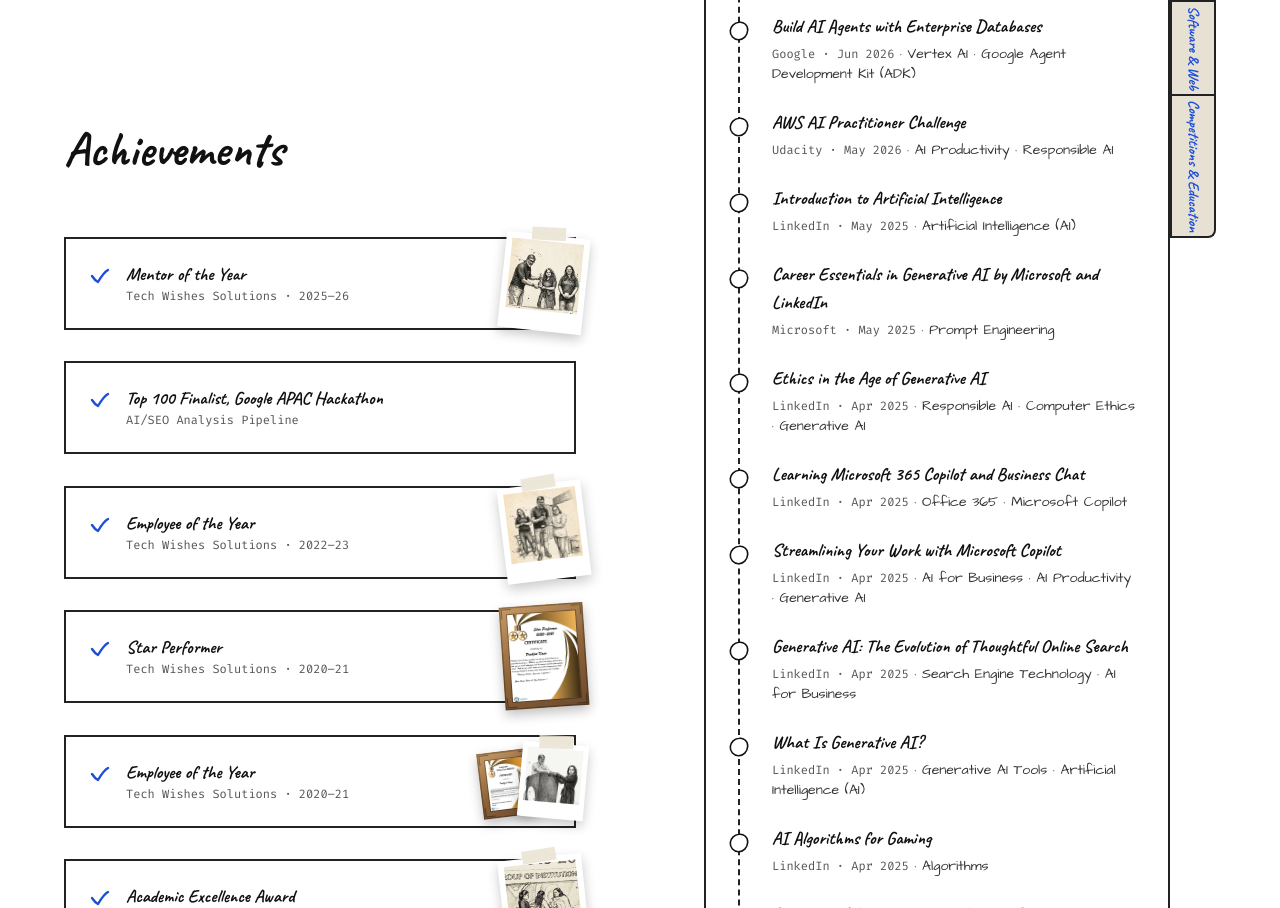
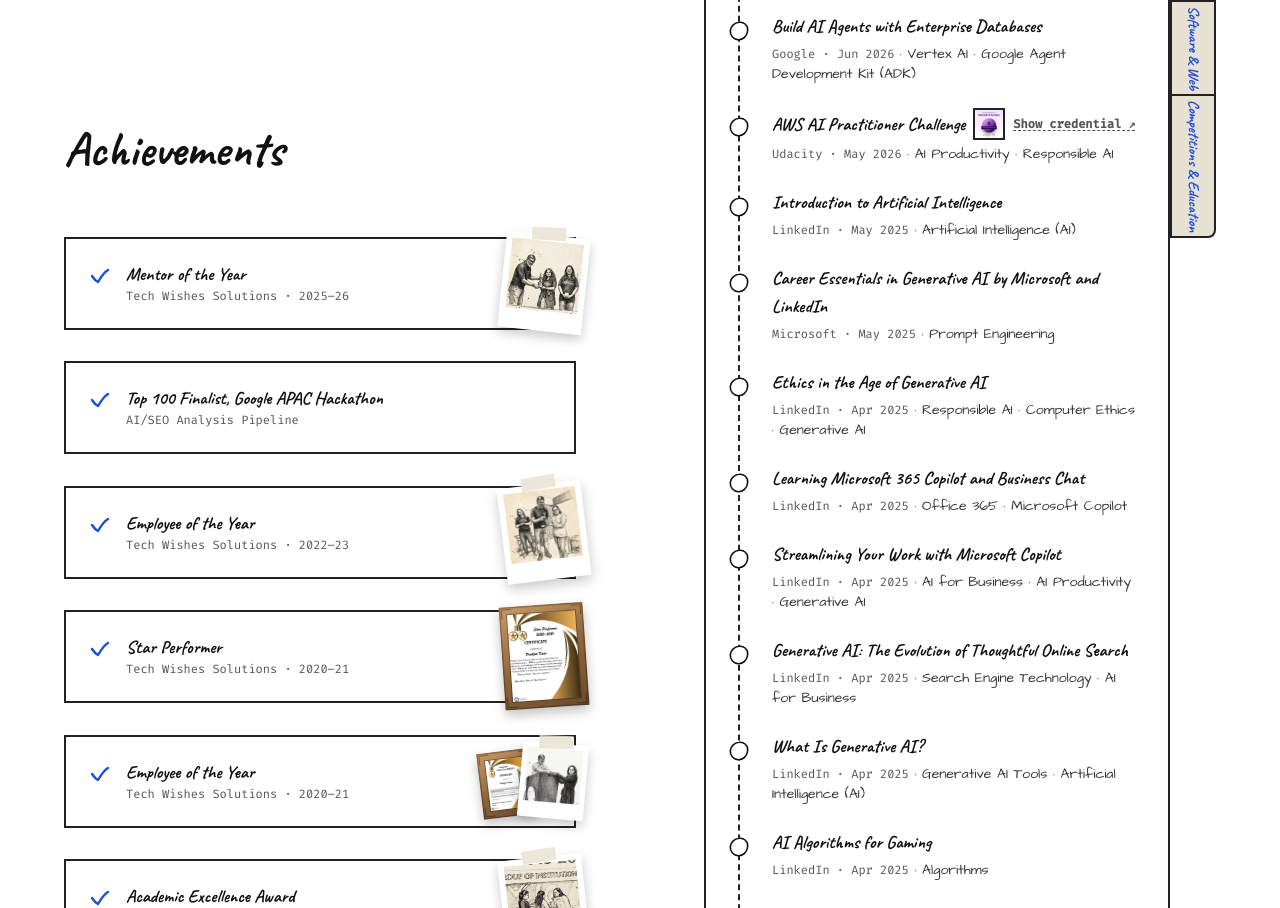
Before and after one commit to Prabjot616/portfolio, a Next.js app: page / in a window 1280 px wide. Shown: the part 5854-6762 px from the top of the page. Built offline with nearby package versions, Linux system fonts and the light colour scheme.

Commit message:
Add certificate image and credential link for AWS AI Practitioner Challenge

```diff
--- a/app/page.tsx
+++ b/app/page.tsx
@@ -692,7 +692,7 @@ const CERT_TAB_HEIGHT = 130;
 
 const certifications = [
   { name: 'Google Cloud Gen AI Academy APAC Edition', issuer: 'Google', date: 'Jul 2026', id: '2026H2S07GCGENAIAPACC2-P02586', skills: 'Google Agent Development Kit (ADK)', category: 'AI & Machine Learning', image: '/images/certifications/google-cloud-gen-ai-academy-apac.jpg', imageAspect: 1.4, link: 'https://certificate.hack2skill.com/verify/2026H2S07GCGENAIAPACC2-P02586' },
-  { name: 'AWS AI Practitioner Challenge', issuer: 'Udacity', date: 'May 2026', skills: 'AI Productivity · Responsible AI', category: 'AI & Machine Learning' },
+  { name: 'AWS AI Practitioner Challenge', issuer: 'Udacity', date: 'May 2026', skills: 'AI Productivity · Responsible AI', category: 'AI & Machine Learning', image: '/images/certifications/aws-ai-practitioner-challenge.jpg', imageAspect: 1, link: 'https://www.udacity.com/certificate/e/e40de306-2f84-11f1-a49f-67c95493dbbe' },
   { name: 'Build AI Agents with Enterprise Databases', issuer: 'Google', date: 'Jun 2026', id: '25090841', skills: 'Vertex AI · Google Agent Development Kit (ADK)', category: 'AI & Machine Learning' },
   { name: 'Software Architecture Foundations', issuer: 'LinkedIn', date: 'Aug 2025', skills: 'Software Architecture', category: 'Software & Web' },
   { name: 'Introduction to Artificial Intelligence', issuer: 'LinkedIn', date: 'May 2025', skills: 'Artificial Intelligence (AI)', category: 'AI & Machine Learning' },
```
Also changed, not shown: public/images/certifications/aws-ai-practitioner-challenge.jpg (added).
